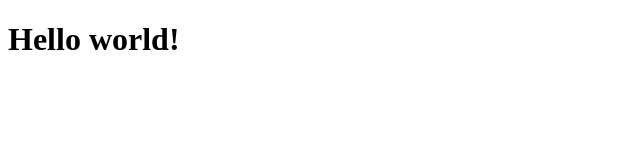
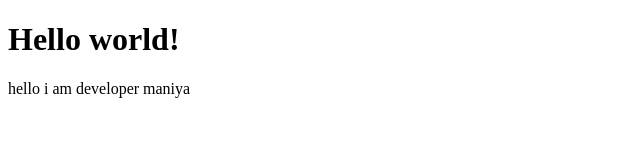
Before and after one commit to 020princekumar/New-folder, a plain HTML site: page index.html in a window 1280 px wide. Shown: the whole page, without its empty margins (0-640 px from the left). Drawn offline with Linux system fonts and the light colour scheme.

Commit message:
update index file

```diff
--- a/index.html
+++ b/index.html
@@ -8,5 +8,6 @@
 </head>
 <body>
     <h1>Hello world!</h1>
+    <p>hello i am developer maniya</p>
 </body>
 </html>
```
